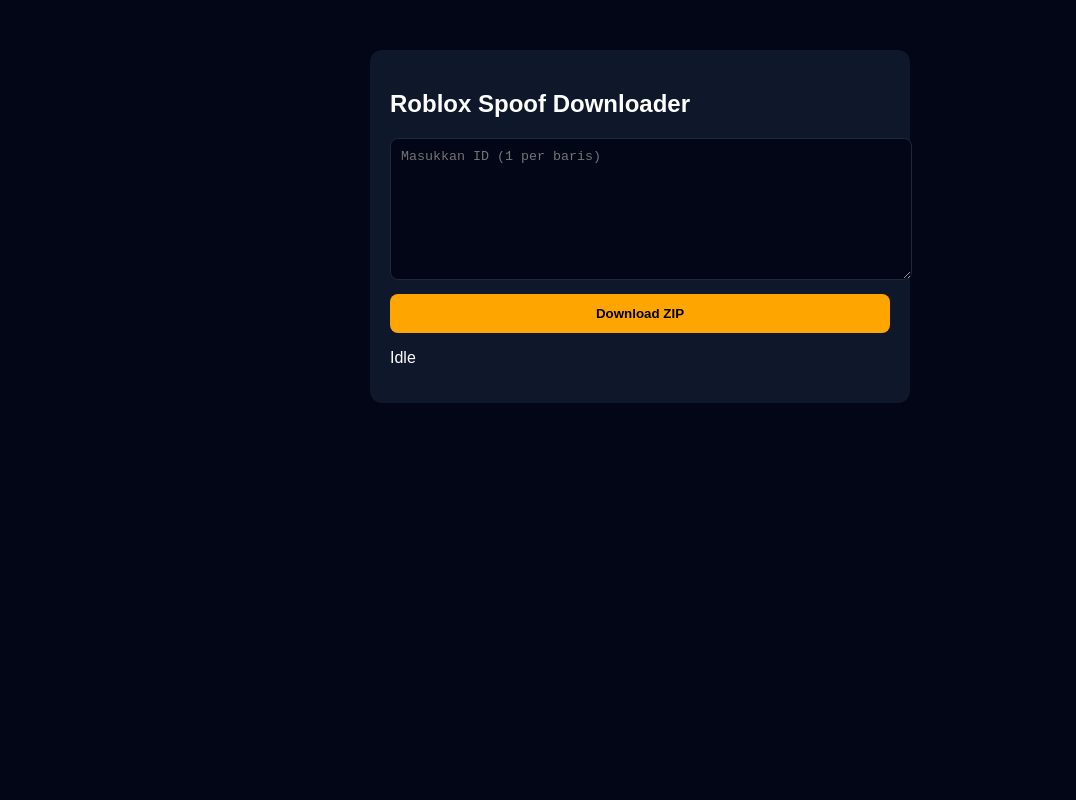
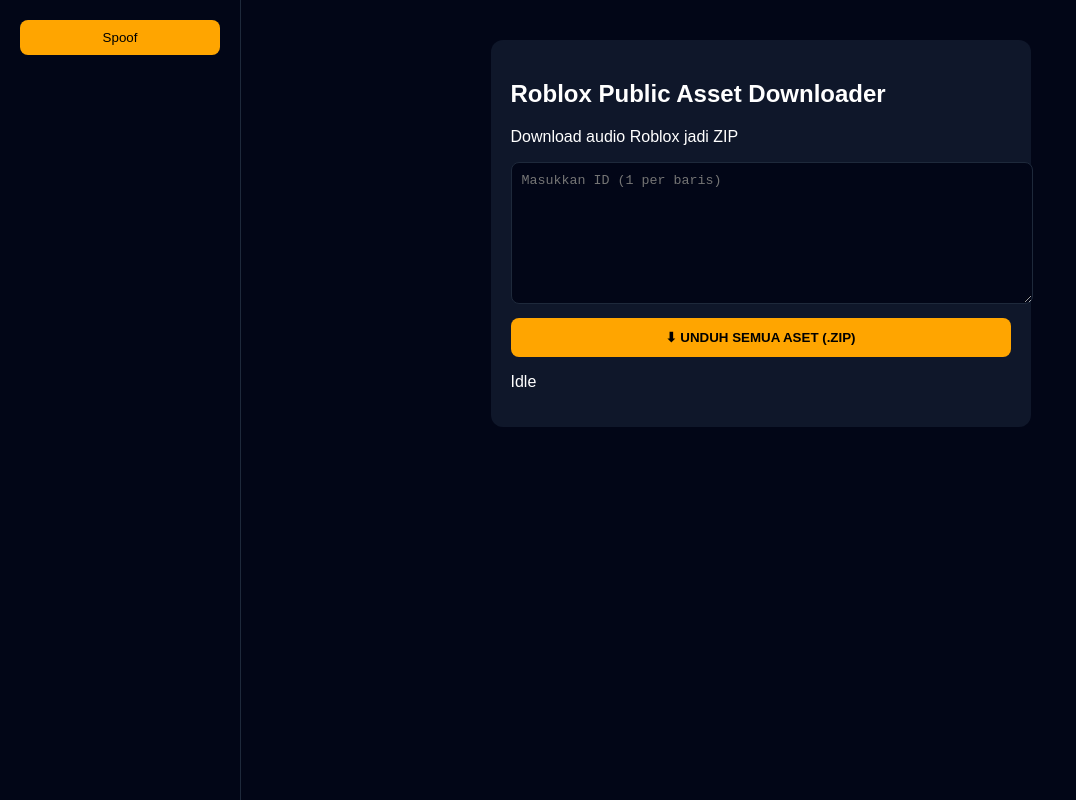
Before and after one commit to Leano999/Panel-Leano-Studio, a website: page public/index.html in a window 1280 px wide. Shown: the whole page, without its empty margins (0-1076 px from the left). Drawn offline with Linux system fonts and the light colour scheme.

Commit message:
Panel-Leano V1.66

```diff
--- a/package.json
+++ b/package.json
@@ -1,5 +1,5 @@
 {
-  "name": "roblox-direct-downloader",
+  "name": "roblox-spoof-ui-pro",
   "version": "1.0.0",
   "main": "server.js",
   "scripts": { "start": "node server.js" },
--- a/public/index.html
+++ b/public/index.html
@@ -1,28 +1,115 @@
 <!DOCTYPE html>
 <html>
 <head>
-<title>Spoof Downloader</title>
+<title>Spoof UI PRO</title>
 <style>
-body { background:#020617; color:white; font-family:sans-serif; }
-.box { max-width:500px; margin:50px auto; background:#0f172a; padding:20px; border-radius:12px; }
-textarea { width:100%; height:120px; background:#020617; color:white; border:1px solid #1e293b; border-radius:8px; padding:10px; }
-button { width:100%; background:orange; border:none; padding:12px; border-radius:8px; margin-top:10px; font-weight:bold; cursor:pointer; }
+body {
+  margin:0;
+  background:#020617;
+  color:white;
+  font-family:sans-serif;
+}
+
+.container {
+  display:flex;
+  height:100vh;
+}
+
+.sidebar {
+  width:200px;
+  background:#020617;
+  border-right:1px solid #1e293b;
+  padding:20px;
+}
+
+.sidebar button {
+  display:block;
+  width:100%;
+  margin-bottom:10px;
+  padding:10px;
+  background:#0f172a;
+  border:none;
+  color:white;
+  border-radius:8px;
+  cursor:pointer;
+}
+
+.sidebar button.active {
+  background:orange;
+  color:black;
+}
+
+.content {
+  flex:1;
+  padding:40px;
+}
+
+.card {
+  max-width:500px;
+  margin:auto;
+  background:#0f172a;
+  padding:20px;
+  border-radius:12px;
+}
+
+textarea {
+  width:100%;
+  height:120px;
+  background:#020617;
+  color:white;
+  border:1px solid #1e293b;
+  border-radius:8px;
+  padding:10px;
+}
+
+button.download {
+  width:100%;
+  background:orange;
+  border:none;
+  padding:12px;
+  border-radius:8px;
+  margin-top:10px;
+  font-weight:bold;
+  cursor:pointer;
+}
 </style>
 </head>
+
 <body>
 
-<div class="box">
-<h2>Roblox Spoof Downloader</h2>
+<div class="container">
 
-<textarea id="ids" placeholder="Masukkan ID (1 per baris)"></textarea>
-<button onclick="go()">Download ZIP</button>
-<p id="status">Idle</p>
+<div class="sidebar">
+  <button class="active" onclick="showTab('spoof')">Spoof</button>
+</div>
+
+<div class="content">
+
+<div id="spoof" class="card">
+  <h2>Roblox Public Asset Downloader</h2>
+  <p>Download audio Roblox jadi ZIP</p>
+
+  <textarea id="ids" placeholder="Masukkan ID (1 per baris)"></textarea>
+
+  <button class="download" onclick="go()">⬇ UNDUH SEMUA ASET (.ZIP)</button>
+
+  <p id="status">Idle</p>
+</div>
+
+</div>
 </div>
 
 <script>
-async function go() {
+function showTab(id){
+  document.querySelectorAll('.card').forEach(x=>x.style.display='none');
+  document.getElementById(id).style.display='block';
+}
+
+async function go(){
   const ids = document.getElementById("ids").value.split("\n").filter(x=>x.trim());
-  document.getElementById("status").innerText = "Processing...";
+  let status = document.getElementById("status");
+
+  status.innerText = "Processing 0/" + ids.length;
 
   const res = await fetch("/download", {
     method:"POST",
@@ -37,7 +124,7 @@ async function go() {
   a.download = "assets.zip";
   a.click();
 
-  document.getElementById("status").innerText = "Done!";
+  status.innerText = "Selesai!";
 }
 </script>
 
```
Also changed, not shown: server.js (+7 -13 lines).
